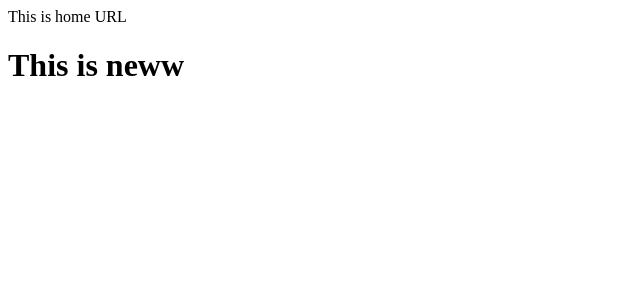
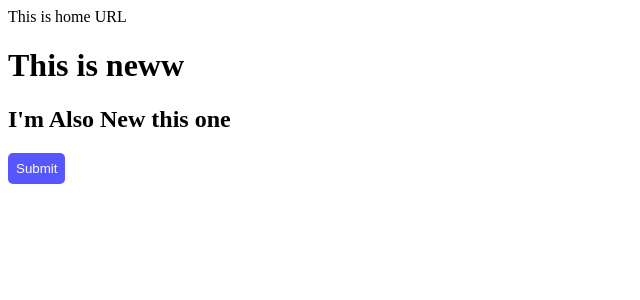
Before and after one commit to nagasaravanan1234/AngularTesting, an Angular app: page / in a window 1280 px wide. Shown: the top 300 px of the page, without its empty margins (0-640 px from the left). Built offline with nearby package versions, Linux system fonts and the light colour scheme.

Commit message:
Updated again home

```diff
--- a/src/app/home/home.component.css
+++ b/src/app/home/home.component.css
@@ -0,0 +1,7 @@
+.submit-btn{
+    color: white;
+    background-color: #3c3cffdb;
+    border: none;
+    padding: 8px;
+    border-radius: 5px;
+}
--- a/src/app/home/home.component.html
+++ b/src/app/home/home.component.html
@@ -1,2 +1,5 @@
 <div>This is home URL</div>
 <h1>This is neww</h1>
+<h2>I'm Also New this one</h2>
+
+<button class="submit-btn">Submit</button>
```
